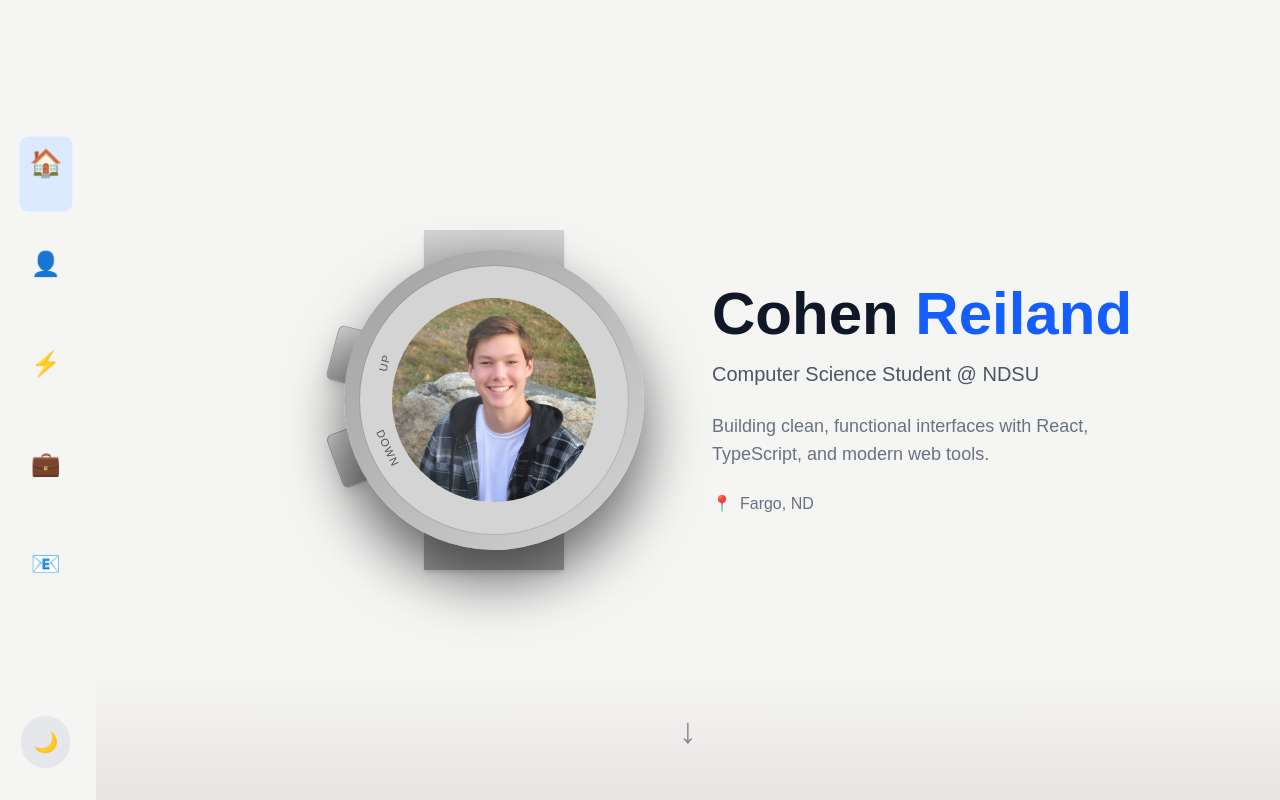
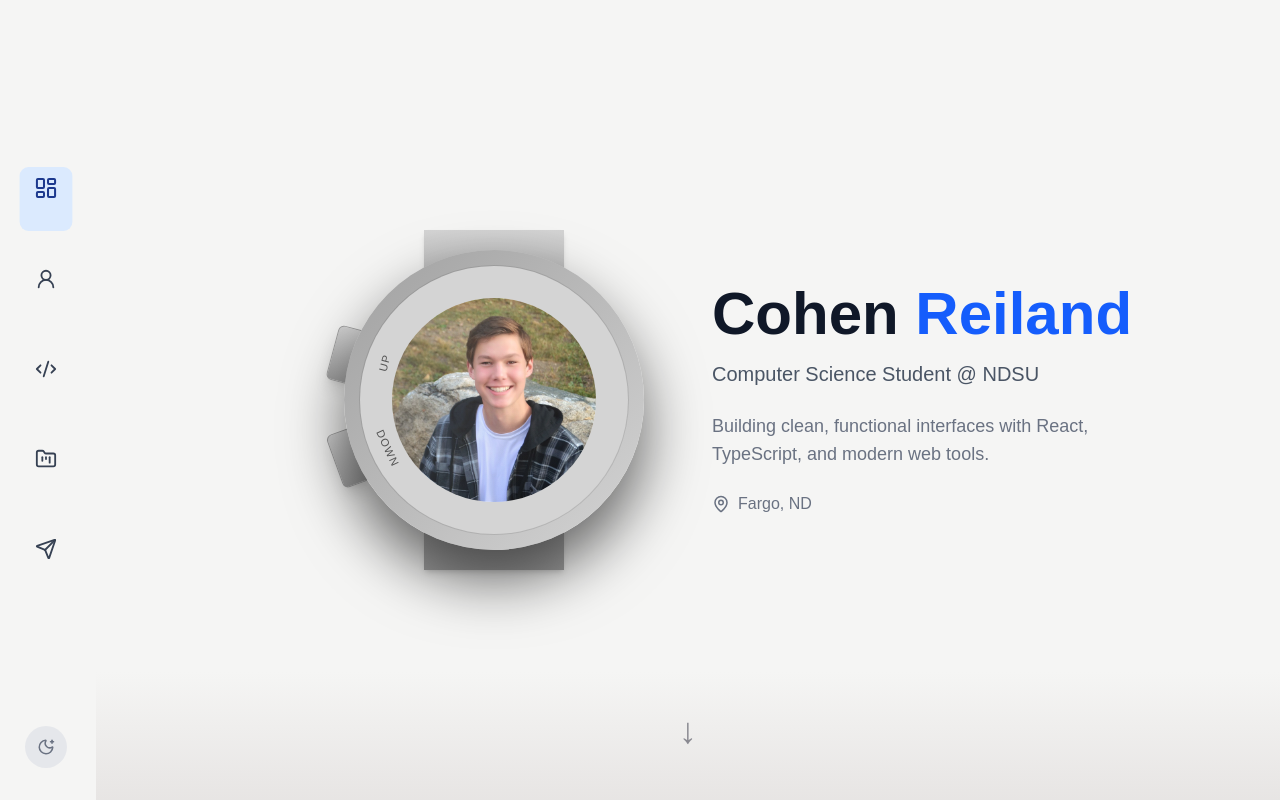
Before and after one commit to CohenReiland/personal-portfolio, a Next.js app: page / in a window 1280 px wide. Shown: the top 800 px of the page. Built offline with nearby package versions, Linux system fonts and the light colour scheme.

Commit message:
Changed to Better Icons

```diff
--- a/app/page.tsx
+++ b/app/page.tsx
@@ -1,4 +1,5 @@
 'use client';
+import { MapPin, Mail, Github, Linkedin } from "lucide-react";
 import { useEffect, useState } from "react";
 import Navbar from "@/components/Navbar";
 import HeroWatch from "@/components/watch/HeroWatch";
@@ -39,7 +40,7 @@ export default function Home() {
               Building clean, functional interfaces with React, TypeScript, and modern web tools.
             </p>
             <div className="mt-6 flex items-center justify-center md:justify-start gap-2 text-gray-500 dark:text-gray-400">
-              <span>📍</span>
+              <MapPin size={18} className="text-gray-500 dark:text-gray-400" />
               <span>Fargo, ND</span>
             </div>
           </div>
@@ -208,21 +209,21 @@ export default function Home() {
             {/* Email Button */}
             <a href="mailto:cohen200521@gmail.com"
               className="flex items-center gap-3 px-6 py-3 bg-white dark:bg-zinc-900 text-gray-900 dark:text-white rounded-lg hover:bg-gray-100 dark:hover:bg-gray-700 transition-colors w-full sm:w-auto justify-center">
-              <span className="text-2xl">📧</span>
+              <Mail size={22} />
               <span className="font-medium">Email</span>
             </a>
 
             {/* GitHub Button */}
             <a href="https://github.com/CohenReiland" target="_blank" rel="noopener noreferrer"
               className="flex items-center gap-3 px-6 py-3 bg-white dark:bg-zinc-900 text-gray-900 dark:text-white rounded-lg hover:bg-gray-100 dark:hover:bg-gray-700 transition-colors w-full sm:w-auto justify-center">
-              <span className="text-2xl">💻</span>
+              <Github size={22} />
               <span className="font-medium">GitHub</span>
             </a>
 
             {/* LinkedIn Button */}
             <a href="https://www.linkedin.com/in/cohen-reiland" target="_blank" rel="noopener noreferrer"
               className="flex items-center gap-3 px-6 py-3 bg-white dark:bg-zinc-900 text-gray-900 dark:text-white rounded-lg hover:bg-gray-100 dark:hover:bg-gray-700 transition-colors w-full sm:w-auto justify-center">
-              <span className="text-2xl">🔗</span>
+              <Linkedin size={22} />
               <span className="font-medium">LinkedIn</span>
             </a>
           </div>
--- a/components/Navbar.tsx
+++ b/components/Navbar.tsx
@@ -1,5 +1,6 @@
 'use client'
 
+import { LayoutDashboard, UserRound, Code2, FolderKanban, Send, SunMedium, MoonStar } from "lucide-react"
 import { useTheme } from "./ThemeProvider"
 import { useState, useEffect } from "react"
 
@@ -77,7 +78,7 @@ export default function Navbar() {
                                 : "text-gray-700 dark:text-gray-300 hover:text-blue-600 dark:hover:text-blue-400"
                                 }`} title="Home"
                         >
-                            <span className="text-2xl">🏠</span>
+                            <LayoutDashboard size={22} />
                             <span className="text-xs opacity-0 group-hover:opacity-100 transition-opacity">Home</span>
                         </button>
                         <button onClick={() => scrollToSection('about')}
@@ -86,7 +87,7 @@ export default function Navbar() {
                                 : "text-gray-700 dark:text-gray-300 hover:text-blue-600 dark:hover:text-blue-400"
                                 }`} title="About"
                         >
-                            <span className="text-2xl">👤</span>
+                            <UserRound size={22} />
                             <span className="text-xs opacity-0 group-hover:opacity-100 transition-opacity">About</span>
                         </button>
                         <button onClick={() => scrollToSection('skills')}
@@ -95,7 +96,7 @@ export default function Navbar() {
                                 : "text-gray-700 dark:text-gray-300 hover:text-blue-600 dark:hover:text-blue-400"
                                 }`} title="Skills"
                         >
-                            <span className="text-2xl">⚡</span>
+                            <Code2 size={22} />
                             <span className="text-xs opacity-0 group-hover:opacity-100 transition-opacity">Skills</span>
                         </button>
                         <button onClick={() => scrollToSection('projects')}
@@ -104,7 +105,7 @@ export default function Navbar() {
                                 : "text-gray-700 dark:text-gray-300 hover:text-blue-600 dark:hover:text-blue-400"
                                 }`} title="Projects"
                         >
-                            <span className="text-2xl">💼</span>
+                            <FolderKanban size={22} />
                             <span className="text-xs opacity-0 group-hover:opacity-100 transition-opacity">Projects</span>
                         </button>
                         <button onClick={() => scrollToSection('contact')}
@@ -113,7 +114,7 @@ export default function Navbar() {
                                 : "text-gray-700 dark:text-gray-300 hover:text-blue-600 dark:hover:text-blue-400"
                                 }`} title="Contact"
                         >
-                            <span className="text-2xl">📧</span>
+                            <Send size={22} />
                             <span className="text-xs opacity-0 group-hover:opacity-100 transition-opacity">Contact</span>
                         </button>
                     </div>
@@ -123,7 +124,7 @@ export default function Navbar() {
                         className="p-3 rounded-full bg-gray-200 dark:bg-gray-700 hover:bg-gray-300 dark:hover:bg-gray-600 transition-colors"
                         title={theme === 'dark' ? 'Switch to Light Mode' : 'Switch to Dark Mode'}
                     >
-                        <span className="text-xl">{theme === 'dark' ? '☀️' : '🌙'}</span>
+                        <span className="text-xl">{theme === 'dark' ? <SunMedium size={18} /> : <MoonStar size={18} className="text-gray-500 dark:text-gray-400"/>}</span>
                     </button>
                 </div>
             </nav>
@@ -155,7 +156,7 @@ export default function Navbar() {
                             onClick={toggleTheme}
                             className="p-2 rounded-full bg-gray-200 dark:bg-gray-700 hover:bg-gray-300 dark:hover:bg-gray-600 transition-colors"
                         >
-                            <span className="text-lg">{theme === 'dark' ? '☀️' : '🌙'}</span>
+                            <span className="text-lg">{theme === 'dark' ? <SunMedium size={18} /> : <MoonStar size={18} className="text-gray-500 dark:text-gray-400" />}</span>
                         </button>
                     </div>
                 </div>
@@ -182,7 +183,7 @@ export default function Navbar() {
                             : "text-gray-700 dark:text-gray-300 hover:bg-gray-100 dark:hover:bg-gray-800"
                             }`}
                     >
-                        <span className="text-2xl">🏠</span>
+                        <LayoutDashboard size={22} />
                         <span className="text-lg font-medium">Home</span>
                     </button>
                     <button onClick={() => scrollToSection('about')}
@@ -191,7 +192,7 @@ export default function Navbar() {
                             : "text-gray-700 dark:text-gray-300 hover:bg-gray-100 dark:hover:bg-gray-800"
                             }`}
                     >
-                        <span className="text-2xl">👤</span>
+                        <UserRound size={22} />
                         <span className="text-lg font-medium">About</span>
                     </button>
                     <button onClick={() => scrollToSection('skills')}
@@ -200,7 +201,7 @@ export default function Navbar() {
                             : "text-gray-700 dark:text-gray-300 hover:bg-gray-100 dark:hover:bg-gray-800"
                             }`}
                     >
-                        <span className="text-2xl">⚡</span>
+                        <Code2 size={22} />
                         <span className="text-lg font-medium">Skills</span>
                     </button>
                     <button onClick={() => scrollToSection('projects')}
@@ -209,7 +210,7 @@ export default function Navbar() {
                             : "text-gray-700 dark:text-gray-300 hover:bg-gray-100 dark:hover:bg-gray-800"
                             }`}
                     >
-                        <span className="text-2xl">💼</span>
+                        <FolderKanban size={22} />
                         <span className="text-lg font-medium">Projects</span>
                     </button>
                     <button onClick={() => scrollToSection('contact')}
@@ -218,7 +219,7 @@ export default function Navbar() {
                             : "text-gray-700 dark:text-gray-300 hover:bg-gray-100 dark:hover:bg-gray-800"
                             }`}
                     >
-                        <span className="text-xl">📧</span>
+                        <Send size={22} />
                         <span className="text-lg font-medium">Contact</span>
                     </button>
                 </div>
```
